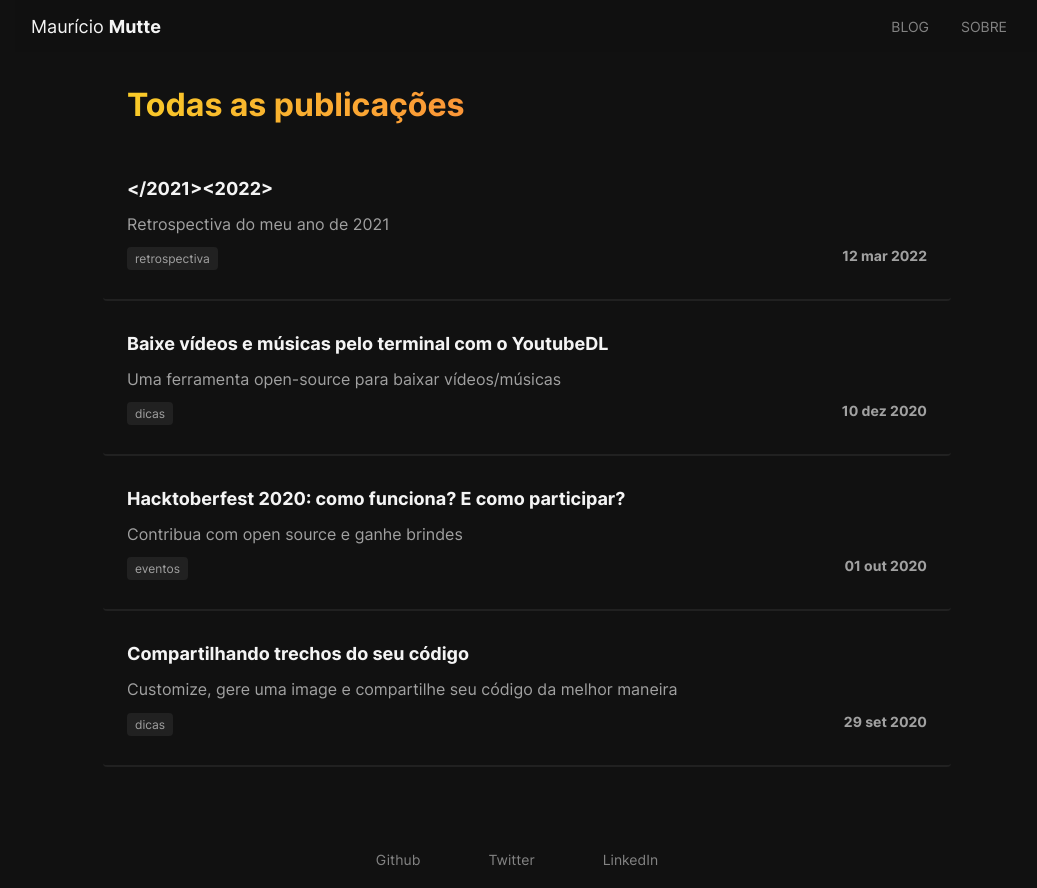
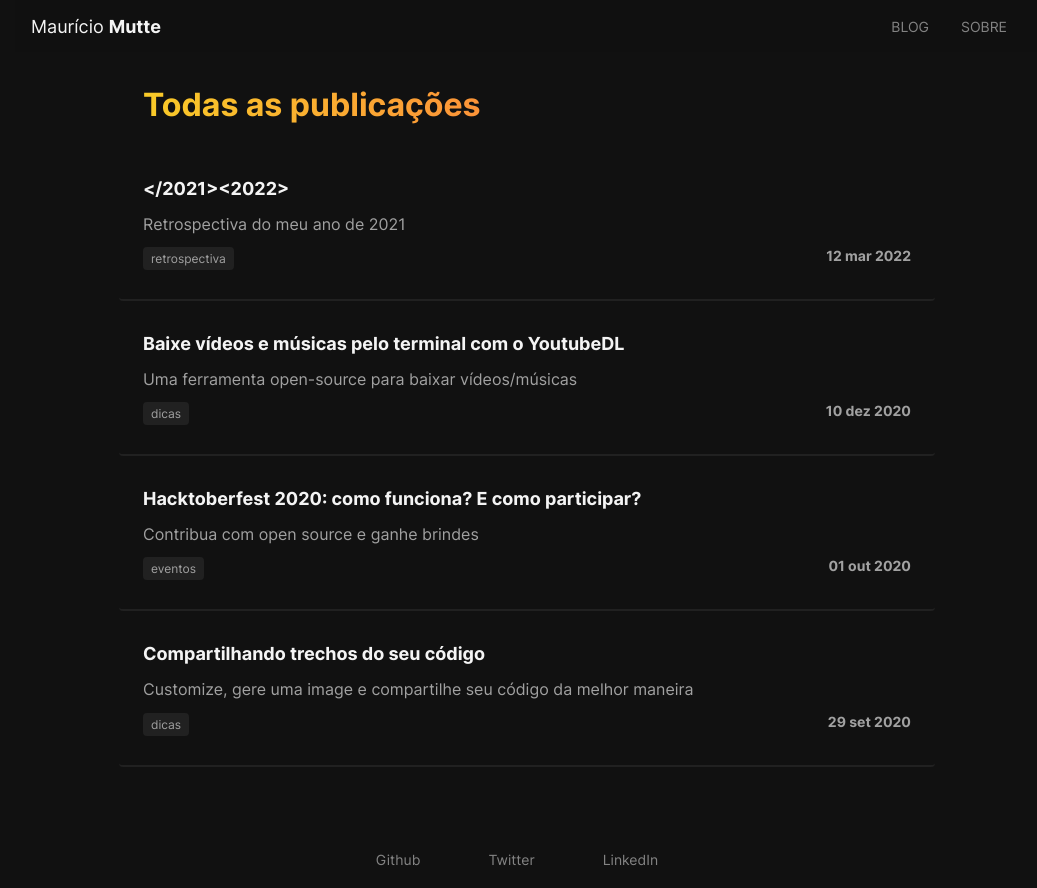
Before and after one commit to angelapo7777/mauriciomutte, a Next.js app: page /blog in a window 1280 px wide. Shown: the whole page, without its empty margins (113-1150 px from the left). Built offline with nearby package versions, Linux system fonts and the light colour scheme.

Commit message:
fix: add padding in main

```diff
--- a/src/styles/About.module.css
+++ b/src/styles/About.module.css
@@ -1,6 +1,6 @@
 .section__about,
 .section__career {
-  padding: 0 16px 64px;
+  padding: 0 0 64px;
 }
 
 .section__about {
--- a/src/styles/Home.module.css
+++ b/src/styles/Home.module.css
@@ -1,7 +1,6 @@
 .home__wrapper {
   min-height: 100%;
   align-self: center;
-  padding: 0 16px;
 }
 
 .home__title {
--- a/src/styles/global.css
+++ b/src/styles/global.css
@@ -35,7 +35,7 @@ div#__next {
 }
 
 .main {
-  padding: 64px 0;
+  padding: 64px 16px;
   display: flex;
   flex: 1;
   margin: 0 auto;
@@ -62,7 +62,7 @@ div#__next {
 @font-face {
   font-family: 'Inter';
   src: url('/static/font/Inter-Regular.woff2') format('woff2'),
-  url('/static/font/Inter-Regular.woff') format('woff');
+    url('/static/font/Inter-Regular.woff') format('woff');
   font-weight: 400;
   font-style: normal;
 }
@@ -70,7 +70,7 @@ div#__next {
 @font-face {
   font-family: 'Inter';
   src: url('/static/font/Inter-Bold.woff2') format('woff2'),
-  url('/static/font/Inter-Bold.woff') format('woff');
+    url('/static/font/Inter-Bold.woff') format('woff');
   font-weight: bold;
   font-style: normal;
 }
```
